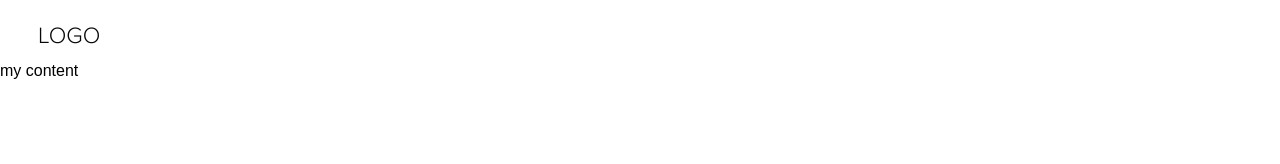
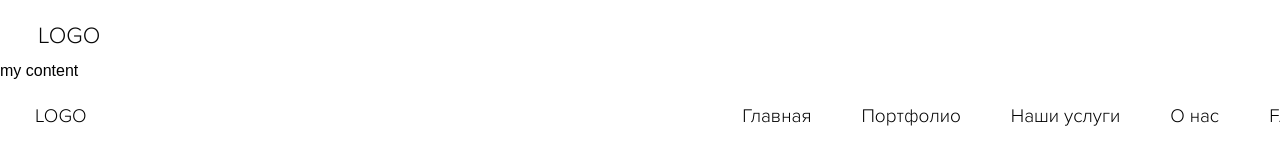
Before and after one commit to Sibi7/design-visualization, a plain HTML site: page index.html in a window 1280 px wide. Shown: the top 164 px of the page. Drawn offline with Linux system fonts and the light colour scheme; files whose address does not match are found by name.

Commit message:
add footer menu

```diff
--- a/app/sass/footer/_style.scss
+++ b/app/sass/footer/_style.scss
@@ -0,0 +1,29 @@
+.footer {
+  position: relative;
+  float: left;
+  width: 100%;
+  a {
+    display: block;
+    position: relative;
+    font-family:$Proximalight;
+    font-size: 19px;
+    color: #000;
+    padding: 25px;
+  }
+  &__logo {
+    position: relative;
+    float: left;
+  }
+  &__menu {
+    position: relative;
+    float: right;
+    margin: 0;
+    padding: 0;
+    margin-right: 60px;
+    li {
+      list-style:none;
+      position: relative;
+      float: left;
+    }
+  }
+}
--- a/index.html
+++ b/index.html
@@ -43,9 +43,16 @@
 <!-- close container-->
 
 <!-- start footer.html-->
-<footer>
+<footer class="footer">
     <div class="container">
-
+        <a href="#" class="footer__logo">LOGO</a>
+        <ul class="footer__menu">
+            <li><a href="#">Главная</a></li>
+            <li><a href="#">Портфолио</a></li>
+            <li><a href="#">Наши услуги</a></li>
+            <li><a href="#">О нас</a></li>
+            <li><a href="#">FAQ</a></li>
+        </ul>
     </div>
 </footer>
 <!-- end footer.html-->
```
Also changed, not shown: app/html/footer.html (+11 -2 lines), css/styles.min.css, 1 other file.
